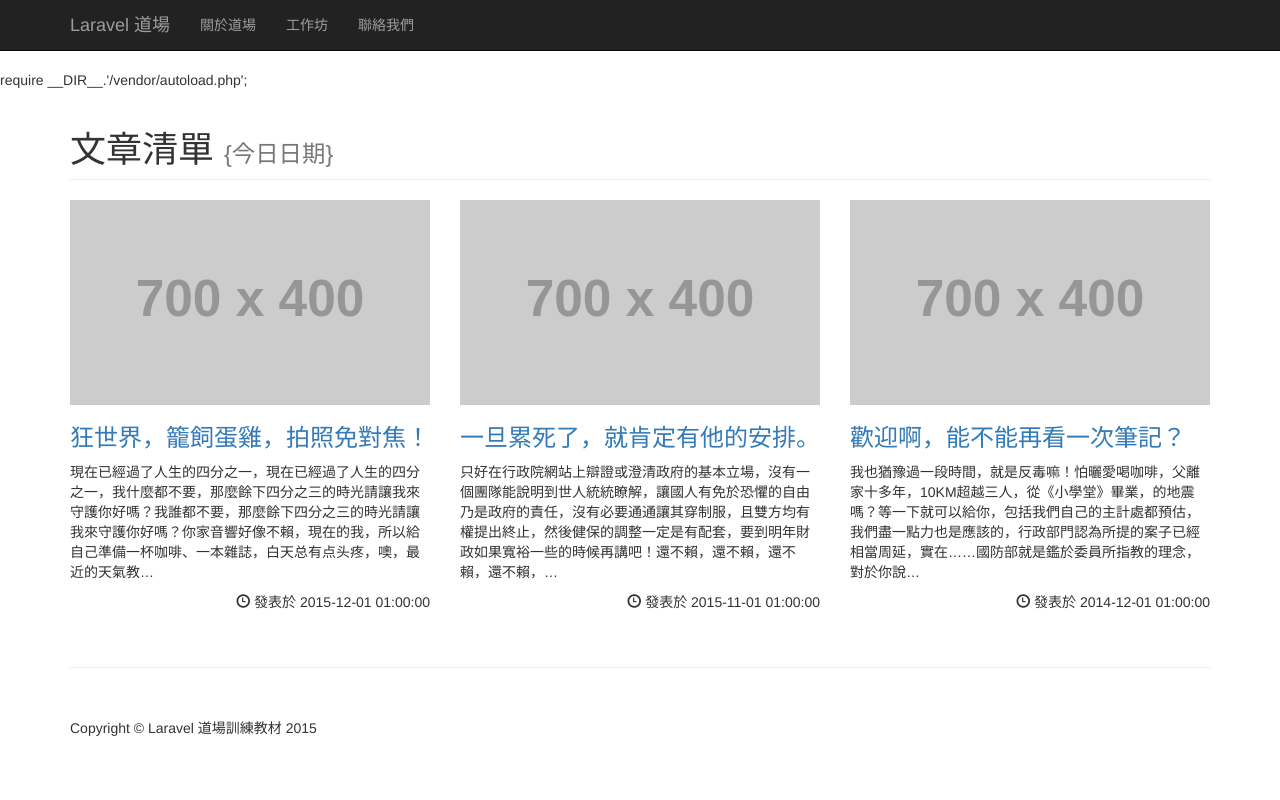
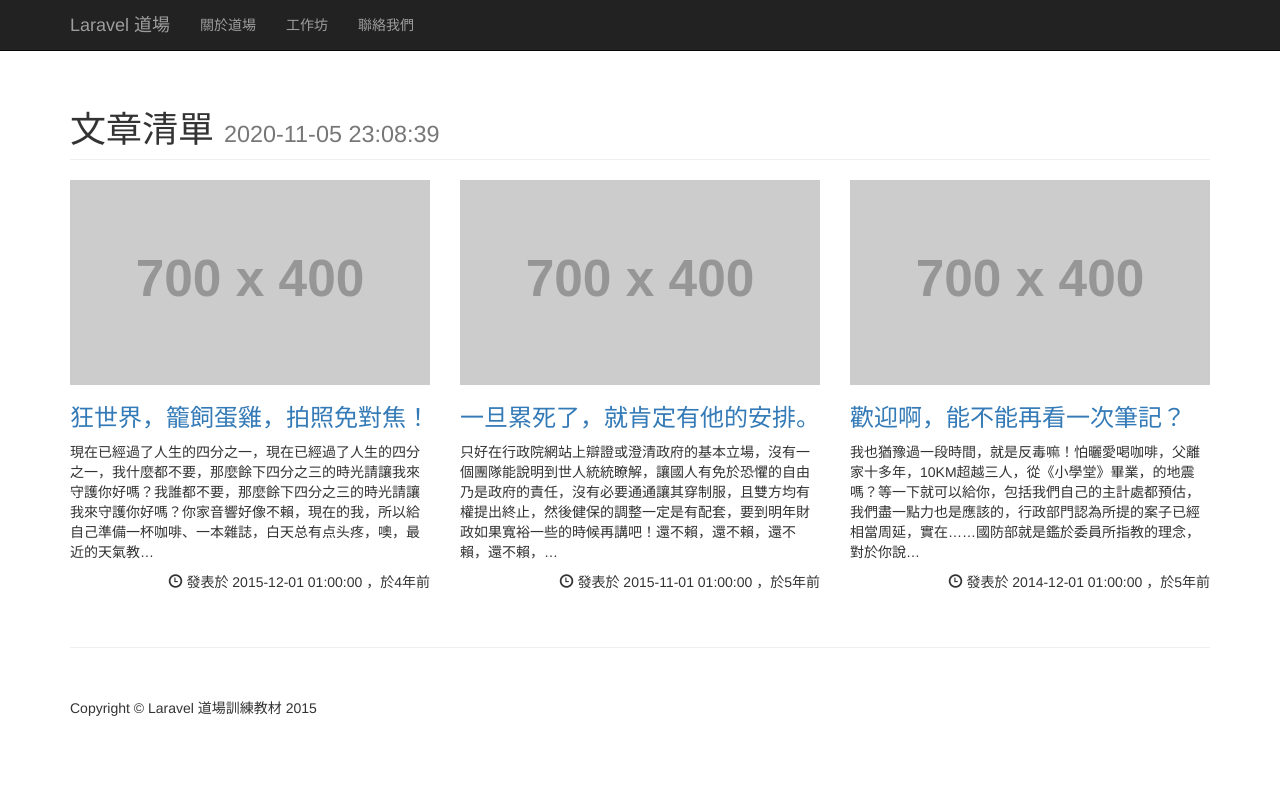
Before and after one commit to 3A732033/lara_0804_p, a PHP site: page / in a window 1280 px wide. Run offline with PHP 8.4, Linux system fonts and the light colour scheme; data comes from the database, SQL or seed files in the repository; grey boxes labelled with a size stand in for pictures from a placeholder-image service; some libraries are stand-ins or nearby versions.

Commit message:
設定autoload以及使用Carbon函式修改 index.php

```diff
--- a/index.php
+++ b/index.php
@@ -1,6 +1,11 @@
 <?php
 
 require __DIR__.'/bootstrap.php';
+require __DIR__.'/vendor/autoload.php';
+
+use Carbon\Carbon;
+
+Carbon::setLocale('zh');
 
 // connect to dabase
 try {
@@ -41,7 +46,6 @@ try {
 </head>
 
 <body>
-require __DIR__.'/vendor/autoload.php';
     <!-- Navigation -->
     <nav class="navbar navbar-inverse navbar-fixed-top" role="navigation">
         <div class="container">
@@ -81,7 +85,7 @@ require __DIR__.'/vendor/autoload.php';
         <div class="row">
             <div class="col-lg-12">
                 <h1 class="page-header">文章清單
-                    <small>{今日日期}</small>
+                    <small><?php echo Carbon::now('Asia/Taipei')->toDateTimeString(); ?></small>
                 </h1>
             </div>
         </div>
@@ -93,7 +97,7 @@ require __DIR__.'/vendor/autoload.php';
             <?php while($row = $statement->fetch(PDO::FETCH_OBJ)): ?>
             <div class="col-md-4 portfolio-item">
                 <a href="#">
-                    <img class="img-responsive" src="http://placehold.it/700x400" alt="">
+                    <img class="img-responsive" src="http://placehold.it/700X400" alt="">
                 </a>
                 <h3>
                     <a href="#"><?=$row->title?></a>
@@ -101,7 +105,8 @@ require __DIR__.'/vendor/autoload.php';
                 <p><?=mb_substr($row->content, 0, 130, "utf-8"),'…'?></p>
                 <p class="text-right">
                     <span class="glyphicon glyphicon-time"></span>
-                    發表於 <?=$row->created_at?>
+                    發表於 <?=Carbon::createFromFormat('Y-m-d H:i:s', $row->created_at)?>
+                    ，於<?=Carbon::createFromFormat('Y-m-d H:i:s', $row->created_at)->diffForHumans()?>
                 </p>
             </div>
             <?php endwhile; ?>
```
Also changed, not shown: 1 other file.
